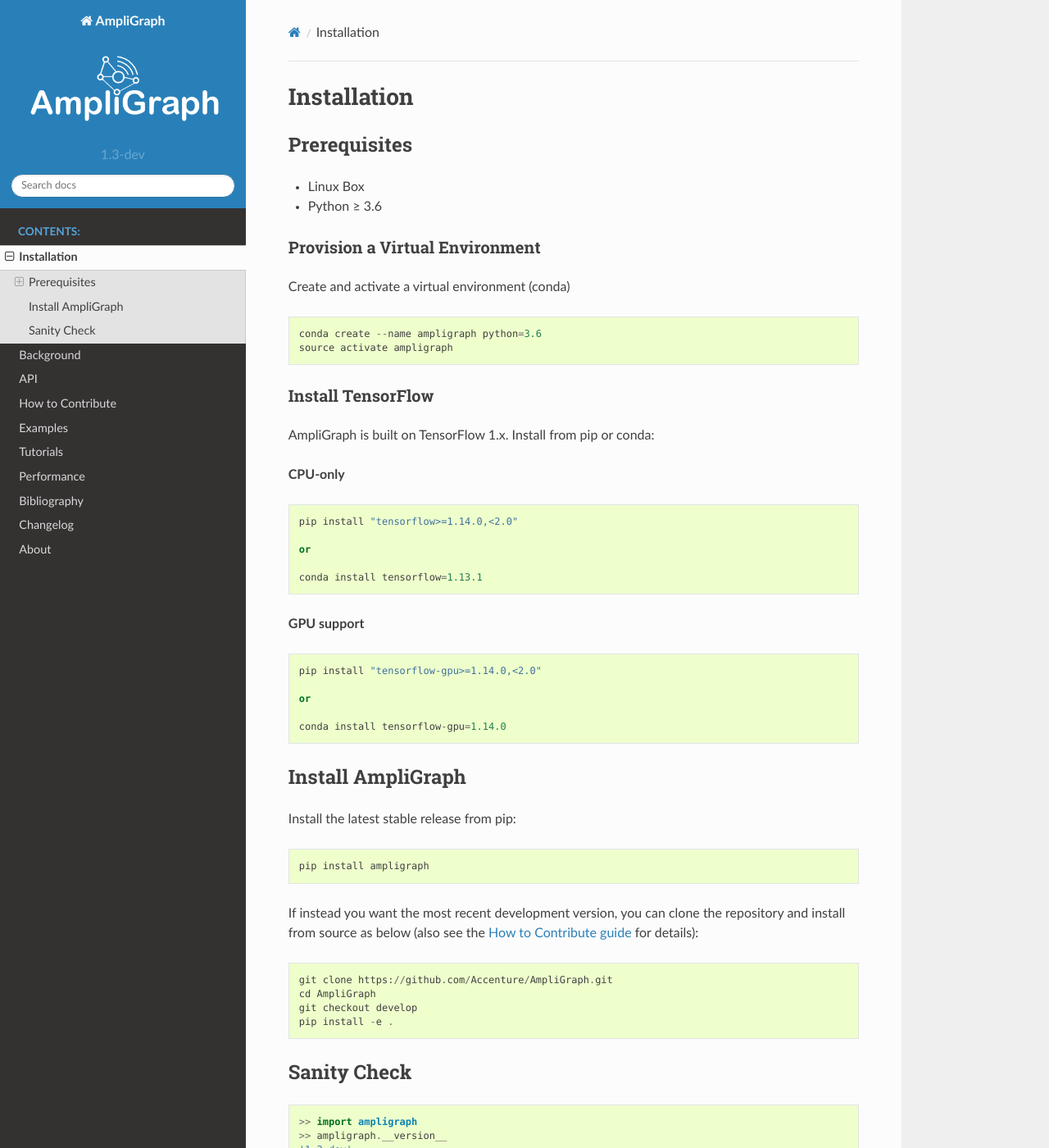
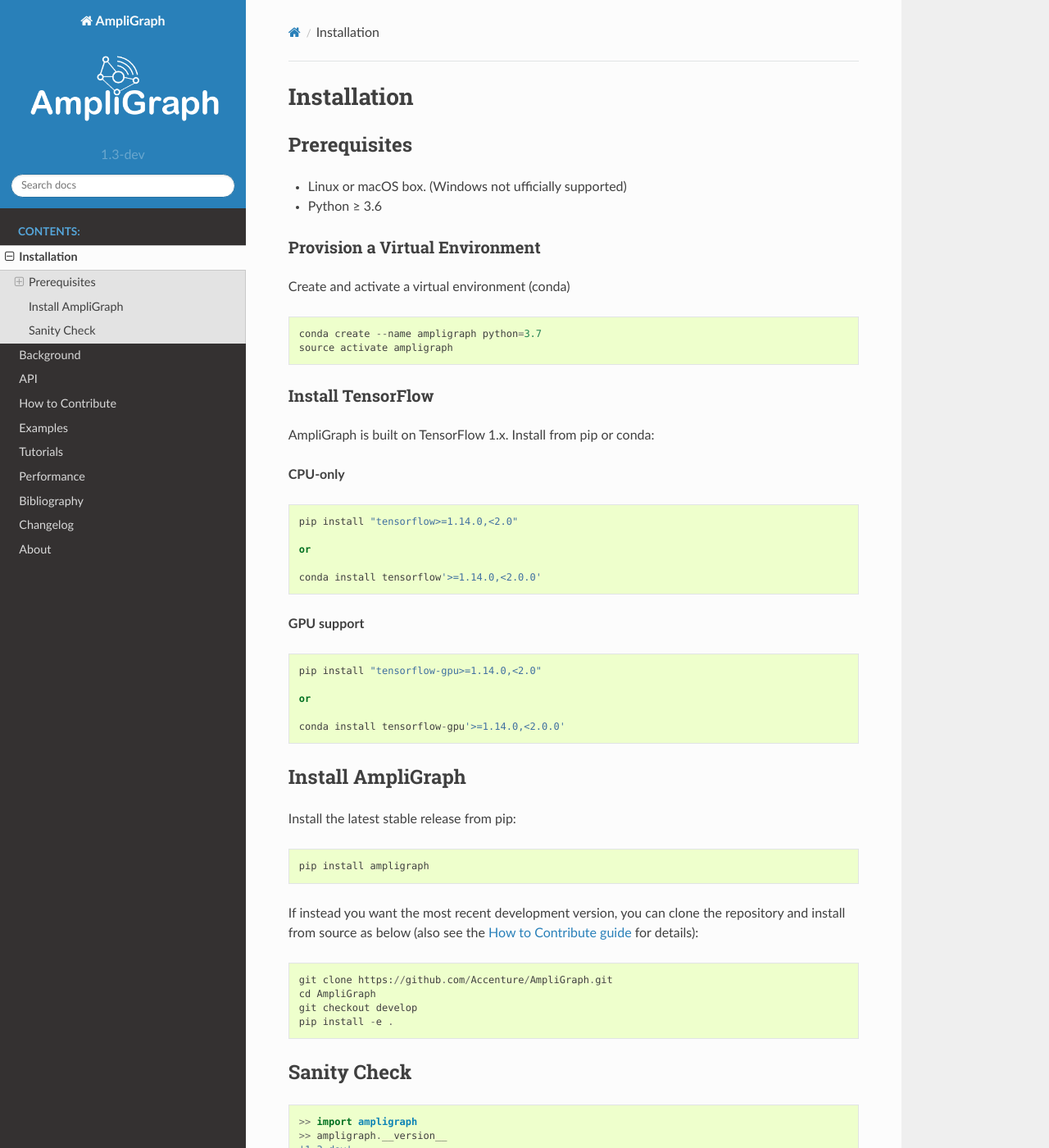
Before and after one commit to Accenture/AmpliGraph, a Sphinx documentation site: the page built from docs/install.md, in a window 1280 px wide and 1400 px high. Shown: the whole window at 82% size. Built offline with Sphinx 7.4.7 and the Read the Docs theme 2.0.0, drawn with Linux system fonts in a browser that asks for light colours; the version number is read from the project's files by our own code.

Commit message:
updated tf minimum req

````diff
--- a/docs/install.md
+++ b/docs/install.md
@@ -3,7 +3,7 @@
 
 ## Prerequisites
 
-* Linux Box
+* Linux or macOS box. (Windows not ufficially supported)
 * Python ≥ 3.6
 
 #### Provision a Virtual Environment
@@ -11,7 +11,7 @@
 Create and activate a virtual environment (conda)
 
 ```
-conda create --name ampligraph python=3.6
+conda create --name ampligraph python=3.7
 source activate ampligraph
 ```
 
@@ -27,7 +27,7 @@
 
 or
 
-conda install tensorflow=1.13.1
+conda install tensorflow'>=1.14.0,<2.0.0'
 ```
 
 **GPU support**
@@ -37,7 +37,7 @@
 
 or
 
-conda install tensorflow-gpu=1.14.0
+conda install tensorflow-gpu'>=1.14.0,<2.0.0'
 ```
 
 
````
Also changed, not shown: README.md (+4 -4 lines).
